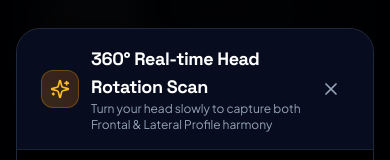
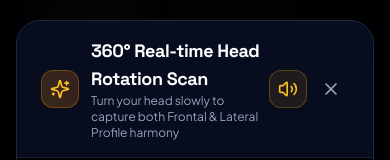
Before and after one commit to andyanuj1543-ctrl/facial-harmony-ai, a React (Vite) app: page / in a window 390 px wide. Both pictures are taken after a click on the button "360° Live Scan". Shown: the part 167-327 px from the top of the page. Built offline with nearby package versions, Linux system fonts and the light colour scheme; no server answers; the HTML template or start-up script is replaced by a standard one.

Commit message:
Add real-time voice guidance, audio chimes, and mobile haptics to 360 scan

```diff
--- a/src/components/Scan360Modal.tsx
+++ b/src/components/Scan360Modal.tsx
@@ -1,9 +1,10 @@
 import React, { useEffect, useRef, useState, useCallback } from 'react';
-import { Camera, RefreshCw, X, Check, ArrowRight, ShieldCheck, Sparkles } from 'lucide-react';
+import { Camera, RefreshCw, X, Check, ArrowRight, ShieldCheck, Sparkles, Volume2, VolumeX } from 'lucide-react';
 import { Gender, Point2D, ScanSnapshot, CompositeScan, HeadPose } from '../types';
 import { detectFaceLandmarks } from '../utils/faceDetector';
 import { estimateHeadPose } from '../utils/headPose';
 import { computeFacialMetrics } from '../utils/facialMetrics';
+import { soundAndVoice } from '../utils/soundAndVoice';
 
 interface Scan360ModalProps {
   isOpen: boolean;
@@ -37,6 +38,7 @@ export const Scan360Modal: React.FC<Scan360ModalProps> = ({
   });
   const [cameraError, setCameraError] = useState<string | null>(null);
   const [isInitializing, setIsInitializing] = useState<boolean>(true);
+  const [isMuted, setIsMuted] = useState<boolean>(soundAndVoice.getMuted());
 
   // Snapshot holding
   const [frontSnapshot, setFrontSnapshot] = useState<ScanSnapshot | null>(null);
@@ -45,6 +47,7 @@ export const Scan360Modal: React.FC<Scan360ModalProps> = ({
   // Auto-capture countdowns
   const frontStableTimerRef = useRef<number>(0);
   const profileStableTimerRef = useRef<number>(0);
+  const lastCountdownRef = useRef<number | null>(null);
   const [countdown, setCountdown] = useState<number | null>(null);
 
   // Helper to grab snapshot data URL from current video frame
@@ -73,6 +76,7 @@ export const Scan360Modal: React.FC<Scan360ModalProps> = ({
 
   // Stop media stream
   const stopCamera = useCallback(() => {
+    soundAndVoice.stopAll();
     if (animFrameRef.current) {
       cancelAnimationFrame(animFrameRef.current);
       animFrameRef.current = null;
@@ -102,6 +106,7 @@ export const Scan360Modal: React.FC<Scan360ModalProps> = ({
         await videoRef.current.play();
       }
       setIsInitializing(false);
+      soundAndVoice.speak("Please look straight at the camera.");
     } catch (err: any) {
       console.error('Camera access error:', err);
       setCameraError(
@@ -129,6 +134,9 @@ export const Scan360Modal: React.FC<Scan360ModalProps> = ({
     setStage('turning');
     frontStableTimerRef.current = 0;
     setCountdown(null);
+    lastCountdownRef.current = null;
+    soundAndVoice.playSuccessChime();
+    soundAndVoice.speak("Front captured! Now slowly turn your head sideways.");
   }, [captureFrame, gender]);
 
   // Capture Profile Logic
@@ -147,6 +155,9 @@ export const Scan360Modal: React.FC<Scan360ModalProps> = ({
     setStage('completed');
     profileStableTimerRef.current = 0;
     setCountdown(null);
+    lastCountdownRef.current = null;
+    soundAndVoice.playCompletionFanfare();
+    soundAndVoice.speak("Profile captured! 360 scan complete.");
 
     // If both exist, trigger onComplete after a brief confirmation delay
     if (frontSnapshot) {
@@ -157,7 +168,7 @@ export const Scan360Modal: React.FC<Scan360ModalProps> = ({
           profile: snap,
           gender
         });
-      }, 1000);
+      }, 1200);
     }
   }, [captureFrame, gender, frontSnapshot, onComplete, stopCamera]);
 
@@ -188,6 +199,11 @@ export const Scan360Modal: React.FC<Scan360ModalProps> = ({
                 const remaining = Math.max(1, 3 - Math.floor(frontStableTimerRef.current / 3));
                 setCountdown(remaining);
 
+                if (remaining !== lastCountdownRef.current) {
+                  lastCountdownRef.current = remaining;
+                  soundAndVoice.playCountdownBeep(480 + (4 - remaining) * 50);
+                }
+
                 if (frontStableTimerRef.current >= 8) {
                   // Stable for ~0.8s
                   await handleCaptureFront(landmarks);
@@ -195,14 +211,25 @@ export const Scan360Modal: React.FC<Scan360ModalProps> = ({
               } else {
                 frontStableTimerRef.current = 0;
                 setCountdown(null);
+                lastCountdownRef.current = null;
               }
             }
             // STAGE 2: Looking for Profile (yaw >= 50°)
             else if (stage === 'turning' || stage === 'profile') {
+              // Voice guidance prompt while turning halfway
+              if (currentPose.turnProgress > 45 && !currentPose.isProfile) {
+                soundAndVoice.speak("Keep turning sideways...", false);
+              }
+
               if (currentPose.isProfile) {
                 profileStableTimerRef.current += 1;
                 const remaining = Math.max(1, 3 - Math.floor(profileStableTimerRef.current / 3));
                 setCountdown(remaining);
+
+                if (remaining !== lastCountdownRef.current) {
+                  lastCountdownRef.current = remaining;
+                  soundAndVoice.playCountdownBeep(560 + (4 - remaining) * 50);
+                }
 
                 if (profileStableTimerRef.current >= 8) {
                   // Stable for ~0.8s
@@ -211,6 +238,7 @@ export const Scan360Modal: React.FC<Scan360ModalProps> = ({
               } else {
                 profileStableTimerRef.current = 0;
                 setCountdown(null);
+                lastCountdownRef.current = null;
               }
             }
           }
@@ -270,6 +298,22 @@ export const Scan360Modal: React.FC<Scan360ModalProps> = ({
               </p>
             </div>
           </div>
+          <div className="flex items-center gap-1.5">
+            <button
+              onClick={() => {
+                const nextMuted = !isMuted;
+                setIsMuted(nextMuted);
+                soundAndVoice.setMuted(nextMuted);
+              }}
+              className={`p-2 rounded-xl border transition-colors ${
+                isMuted
+                  ? 'border-slate-800 text-slate-500 hover:text-slate-300 hover:bg-slate-800'
+                  : 'border-amber-500/30 bg-amber-500/10 text-amber-400 hover:bg-amber-500/20'
+              }`}
+              title={isMuted ? 'Unmute Voice & Sound' : 'Mute Voice & Sound'}
+            >
+              {isMuted ? <VolumeX className="w-5 h-5" /> : <Volume2 className="w-5 h-5" />}
+            </button>
             <button
               onClick={() => {
                 stopCamera();
@@ -279,6 +323,7 @@ export const Scan360Modal: React.FC<Scan360ModalProps> = ({
             >
               <X className="w-5 h-5" />
             </button>
+          </div>
         </div>
 
         {/* Camera Viewport with HUD */}
--- /dev/null
+++ b/src/utils/soundAndVoice.ts
@@ -0,0 +1,177 @@
+/**
+ * Audio synthesis (Web Audio API), Speech synthesis (Web Speech API),
+ * and mobile device haptic vibration utilities for the 360° Scanner.
+ */
+
+class SoundAndVoiceManager {
+  private audioCtx: AudioContext | null = null;
+  private isMuted: boolean = false;
+  private lastSpokenPhrase: string = '';
+  private lastSpokenTime: number = 0;
+
+  constructor() {
+    // AudioContext will be initialized on first user gesture
+  }
+
+  public setMuted(muted: boolean) {
+    this.isMuted = muted;
+    if (muted && typeof window !== 'undefined' && 'speechSynthesis' in window) {
+      window.speechSynthesis.cancel();
+    }
+  }
+
+  public getMuted(): boolean {
+    return this.isMuted;
+  }
+
+  private initAudio() {
+    if (!this.audioCtx && typeof window !== 'undefined') {
+      const AudioCtxClass = window.AudioContext || (window as any).webkitAudioContext;
+      if (AudioCtxClass) {
+        this.audioCtx = new AudioCtxClass();
+      }
+    }
+    if (this.audioCtx && this.audioCtx.state === 'suspended') {
+      this.audioCtx.resume();
+    }
+  }
+
+  // Trigger mobile haptics
+  public vibrate(pattern: number | number[]) {
+    if (typeof navigator !== 'undefined' && 'vibrate' in navigator) {
+      try {
+        navigator.vibrate(pattern);
+      } catch {
+        // Ignore if not supported
+      }
+    }
+  }
+
+  // Tone generator for ticks
+  public playCountdownBeep(freq: number = 520) {
+    if (this.isMuted) return;
+    this.initAudio();
+    if (!this.audioCtx) return;
+
+    try {
+      const osc = this.audioCtx.createOscillator();
+      const gain = this.audioCtx.createGain();
+      osc.type = 'sine';
+      osc.frequency.setValueAtTime(freq, this.audioCtx.currentTime);
+
+      gain.gain.setValueAtTime(0.08, this.audioCtx.currentTime);
+      gain.gain.exponentialRampToValueAtTime(0.001, this.audioCtx.currentTime + 0.12);
+
+      osc.connect(gain);
+      gain.connect(this.audioCtx.destination);
+
+      osc.start();
+      osc.stop(this.audioCtx.currentTime + 0.12);
+      this.vibrate(50);
+    } catch {
+      // Ignore audio failure
+    }
+  }
+
+  // Two-tone success chime
+  public playSuccessChime() {
+    if (this.isMuted) return;
+    this.initAudio();
+    if (!this.audioCtx) return;
+
+    try {
+      const now = this.audioCtx.currentTime;
+      const osc = this.audioCtx.createOscillator();
+      const gain = this.audioCtx.createGain();
+
+      osc.type = 'triangle';
+      osc.frequency.setValueAtTime(523.25, now); // C5
+      osc.frequency.setValueAtTime(659.25, now + 0.12); // E5
+
+      gain.gain.setValueAtTime(0.12, now);
+      gain.gain.exponentialRampToValueAtTime(0.001, now + 0.35);
+
+      osc.connect(gain);
+      gain.connect(this.audioCtx.destination);
+
+      osc.start(now);
+      osc.stop(now + 0.35);
+      this.vibrate([100, 50, 150]);
+    } catch {
+      // Ignore audio failure
+    }
+  }
+
+  // Complete fanfare
+  public playCompletionFanfare() {
+    if (this.isMuted) return;
+    this.initAudio();
+    if (!this.audioCtx) return;
+
+    try {
+      const now = this.audioCtx.currentTime;
+      const notes = [523.25, 659.25, 783.99, 1046.50]; // C5, E5, G5, C6
+      notes.forEach((freq, idx) => {
+        const osc = this.audioCtx!.createOscillator();
+        const gain = this.audioCtx!.createGain();
+
+        osc.type = 'sine';
+        osc.frequency.setValueAtTime(freq, now + idx * 0.09);
+
+        gain.gain.setValueAtTime(0.1, now + idx * 0.09);
+        gain.gain.exponentialRampToValueAtTime(0.001, now + idx * 0.09 + 0.25);
+
+        osc.connect(gain);
+        gain.connect(this.audioCtx!.destination);
+
+        osc.start(now + idx * 0.09);
+        osc.stop(now + idx * 0.09 + 0.25);
+      });
+      this.vibrate([100, 50, 100, 50, 250]);
+    } catch {
+      // Ignore audio failure
+    }
+  }
+
+  // Text-to-Speech Voice Prompts
+  public speak(phrase: string, force: boolean = false) {
+    if (this.isMuted) return;
+    if (typeof window === 'undefined' || !('speechSynthesis' in window)) return;
+
+    const now = Date.now();
+    // Prevent repeating identical phrase within 3 seconds unless forced
+    if (!force && phrase === this.lastSpokenPhrase && now - this.lastSpokenTime < 3000) {
+      return;
+    }
+
+    try {
+      window.speechSynthesis.cancel(); // Stop any pending speech
+      const utterance = new SpeechSynthesisUtterance(phrase);
+      utterance.rate = 1.05;
+      utterance.pitch = 1.0;
+      utterance.volume = 0.9;
+
+      // Prefer natural English voices if available
+      const voices = window.speechSynthesis.getVoices();
+      const preferred = voices.find(v => (v.lang.startsWith('en') && (v.name.includes('Natural') || v.name.includes('Google') || v.name.includes('Siri') || v.name.includes('Samantha'))));
+      if (preferred) {
+        utterance.voice = preferred;
+      }
+
+      this.lastSpokenPhrase = phrase;
+      this.lastSpokenTime = now;
+
+      window.speechSynthesis.speak(utterance);
+    } catch {
+      // Ignore speech failure
+    }
+  }
+
+  public stopAll() {
+    if (typeof window !== 'undefined' && 'speechSynthesis' in window) {
+      window.speechSynthesis.cancel();
+    }
+  }
+}
+
+export const soundAndVoice = new SoundAndVoiceManager();
```
Lines whose indentation alone changed are shown as unchanged.
